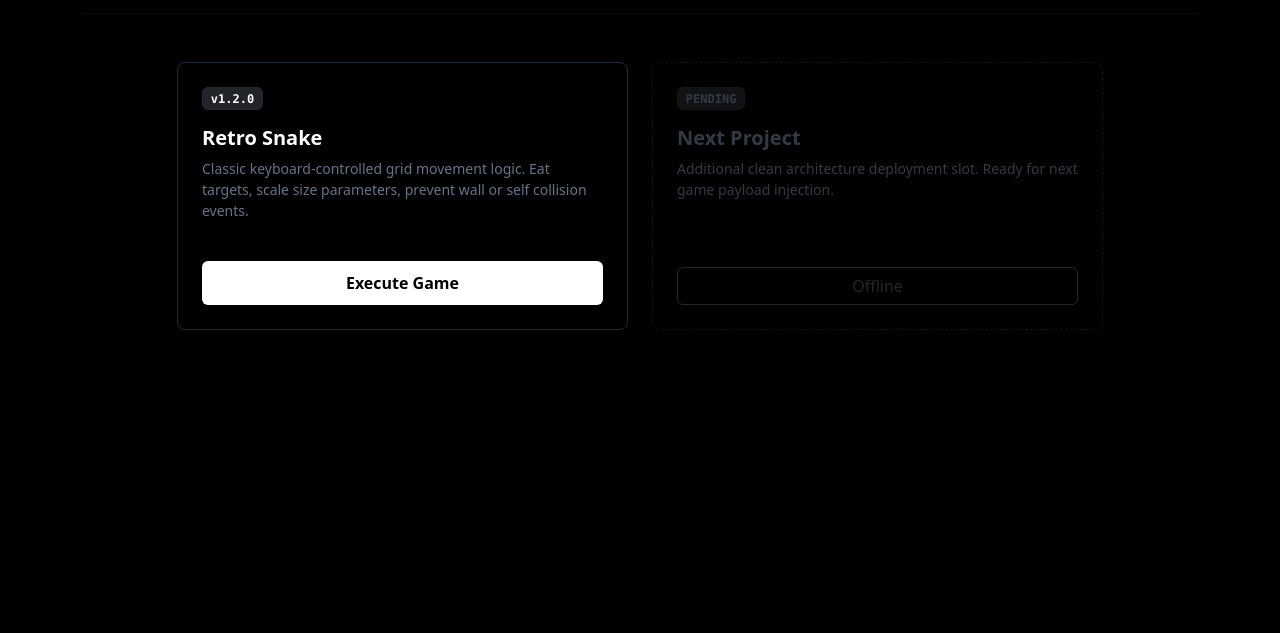
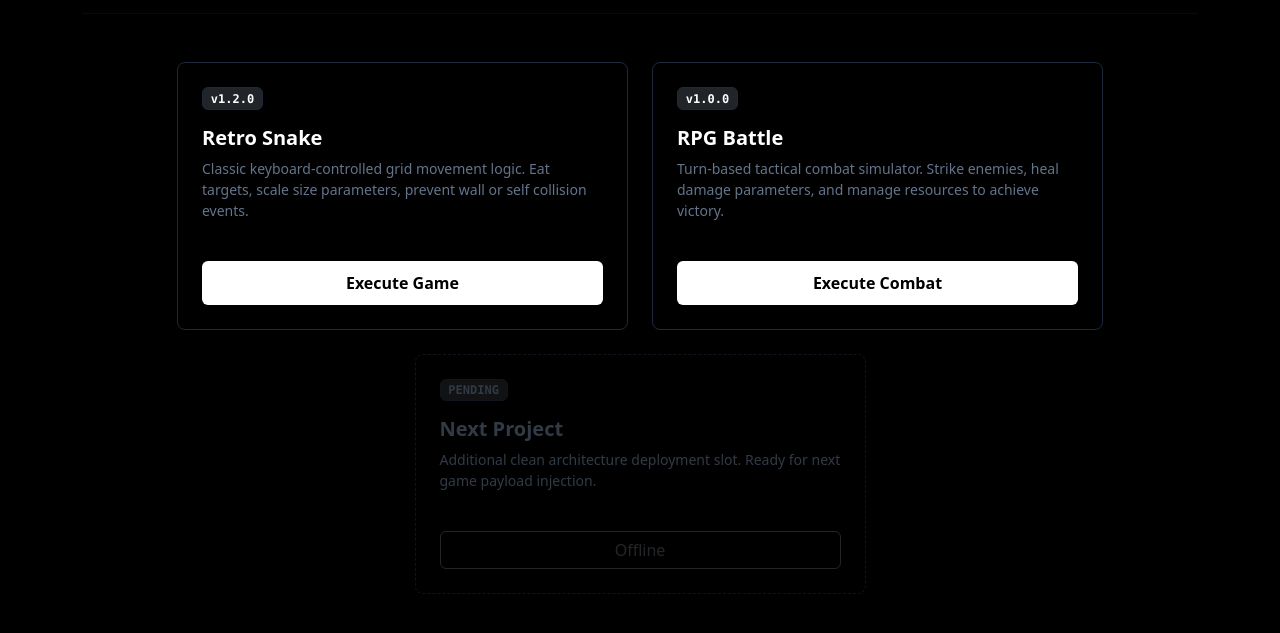
Before and after one commit to Icefox0312/Icefox0312.github.io, a plain HTML site: page index.html in a window 1280 px wide. Shown: the part 191-824 px from the top of the page. Before the commit the page ends 800 px from the top, so only its background shows below. Drawn offline with nearby package versions, Linux system fonts and the light colour scheme.

Commit message:
Add RPG Battle game card to index.html

```diff
--- a/index.html
+++ b/index.html
@@ -108,6 +108,20 @@
                     </div>
                 </div>
             </div>
+            <div class="col-12 col-md-6 col-lg-5">
+                <div class="game-card p-4 d-flex flex-column justify-content-between">
+                    <div>
+                        <div class="d-flex align-items-center justify-content-between mb-3">
+                            <span class="badge bg-dark font-monospace" style="border: 1px solid #1e293b;">v1.0.0</span>
+                        </div>
+                        <h3 class="h5 fw-bold mb-2">RPG Battle</h3>
+                        <p class="text-muted small">Turn-based tactical combat simulator. Strike enemies, heal damage parameters, and manage resources to achieve victory.</p>
+                    </div>
+                    <div class="mt-4">
+                        <a href="rpg.html" class="btn btn-play">Execute Combat</a>
+                    </div>
+                </div>
+            </div>
 
             <div class="col-12 col-md-6 col-lg-5">
                 <div class="game-card locked-card p-4 d-flex flex-column justify-content-between opacity-50" style="border-style: dashed;">
```
